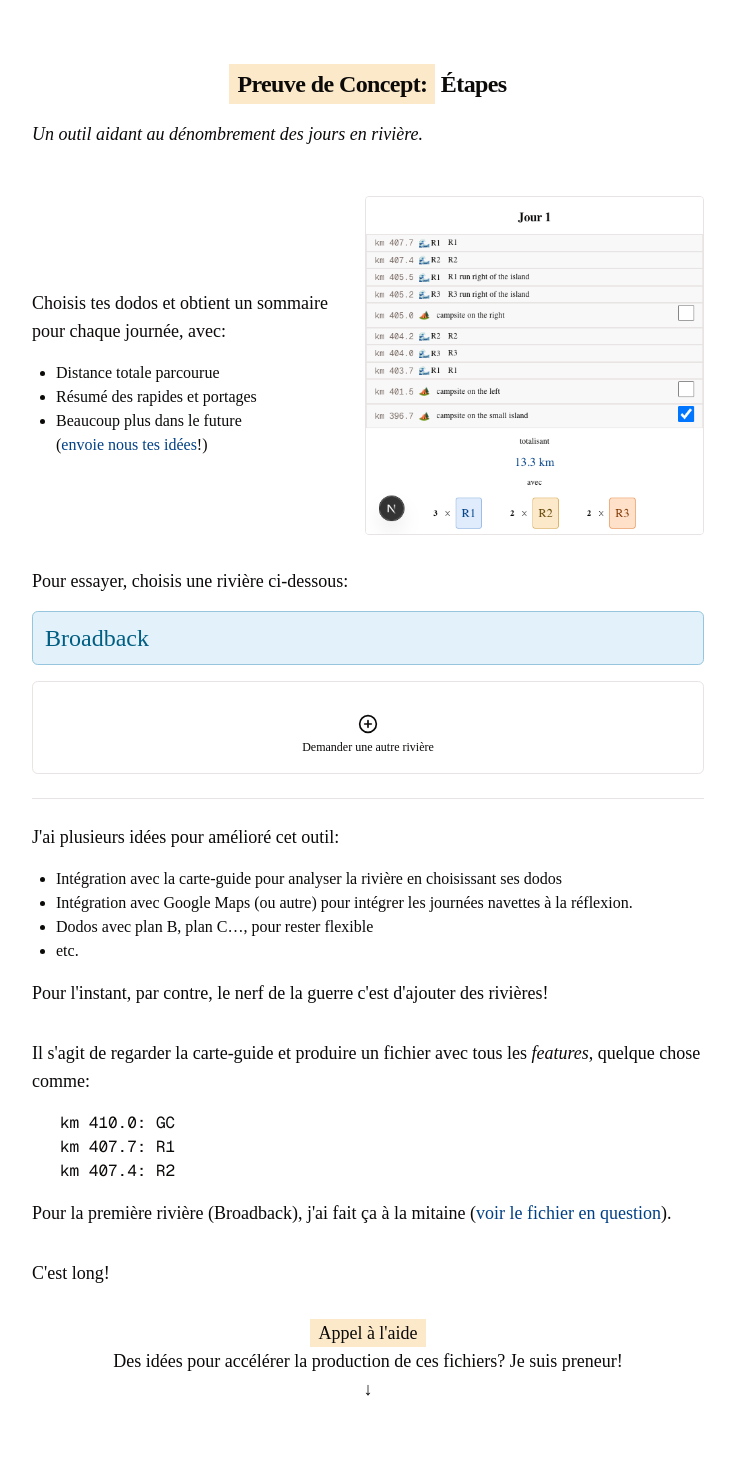
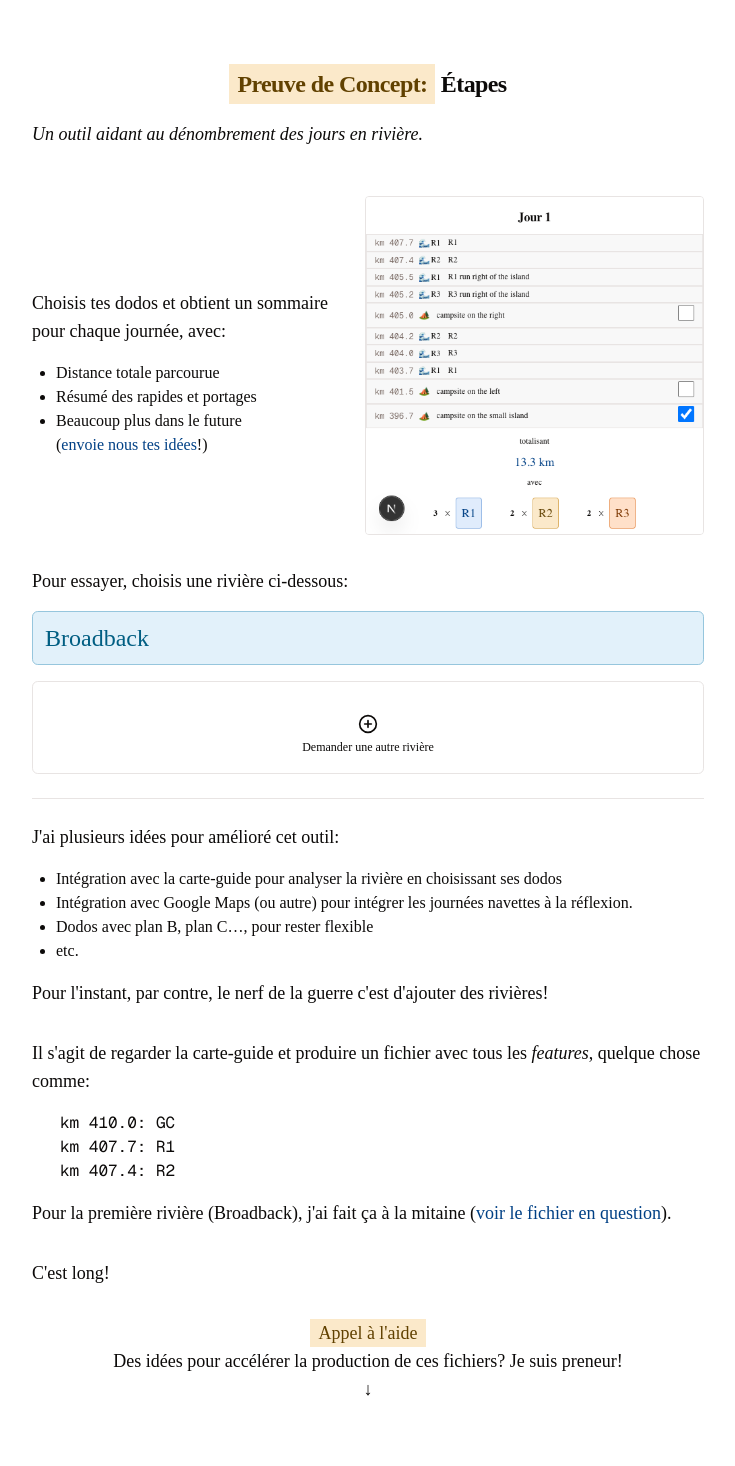
Before and after one commit to shawninder/demo-etapes, a Next.js app: page / in a window 1280 px wide. Shown: the top 1466 px of the page, without its empty margins (272-1007 px from the left). Built offline with nearby package versions, Linux system fonts and the light colour scheme.

Commit message:
color update

```diff
--- a/src/app/page.tsx
+++ b/src/app/page.tsx
@@ -8,7 +8,7 @@ export default function Home() {
   return (
     <>
       <h1 className="text-foreground mt-16 mb-4 w-full text-center text-2xl leading-10 font-semibold tracking-tight">
-        <span className="bg-level-active-bg inline-block px-2">
+        <span className="bg-level-active-bg text-level-active-text inline-block px-2">
           Preuve de Concept:
         </span>{" "}
         Étapes
@@ -123,7 +123,7 @@ km 407.4: R2`}
       </p>
       <p className="my-4 text-lg">C'est long!</p>
       <p className="my-4 text-center text-lg">
-        <span className="bg-level-active-bg inline-block px-2">
+        <span className="bg-level-active-bg text-level-active-text inline-block px-2">
           Appel à l'aide
         </span>
         <br />
```
